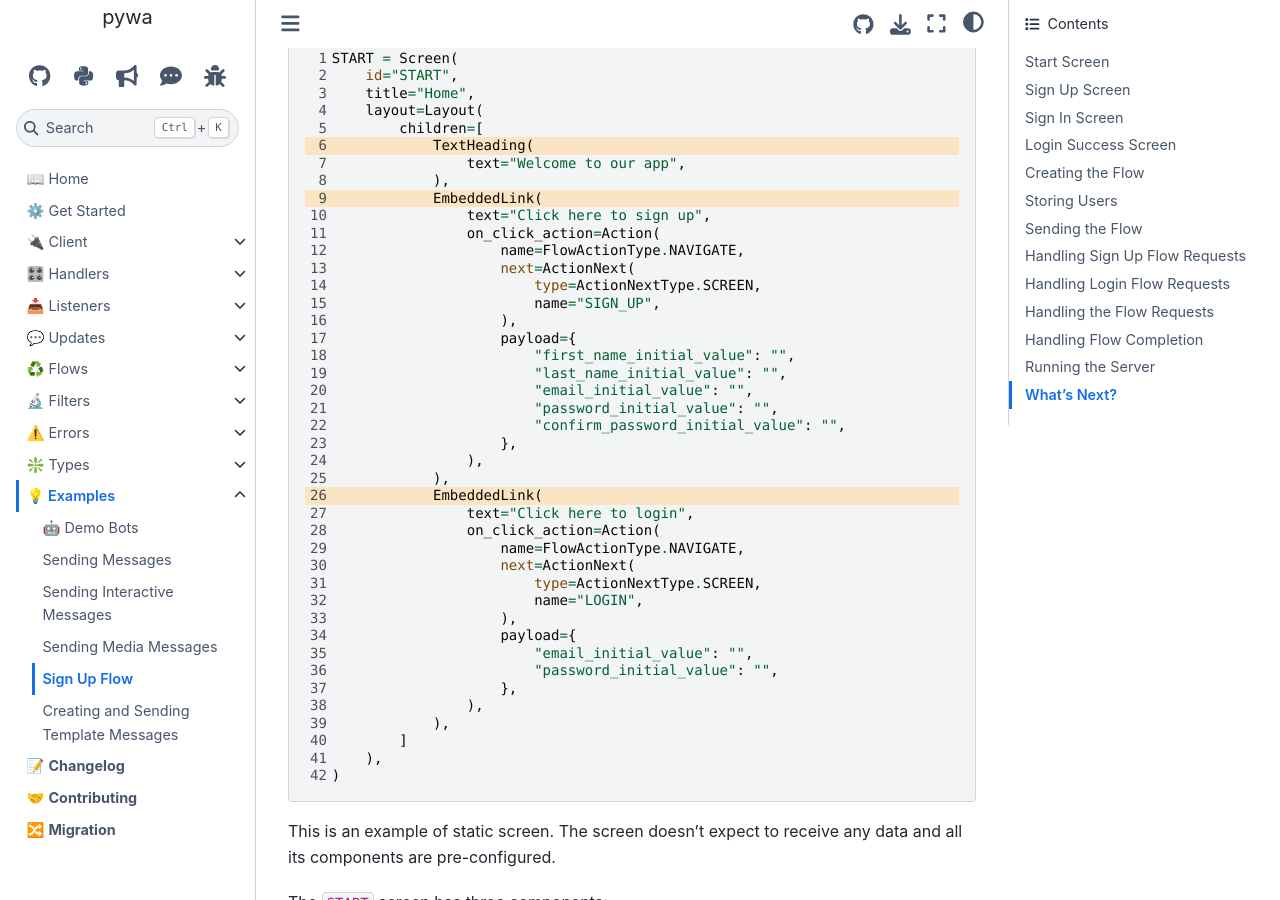
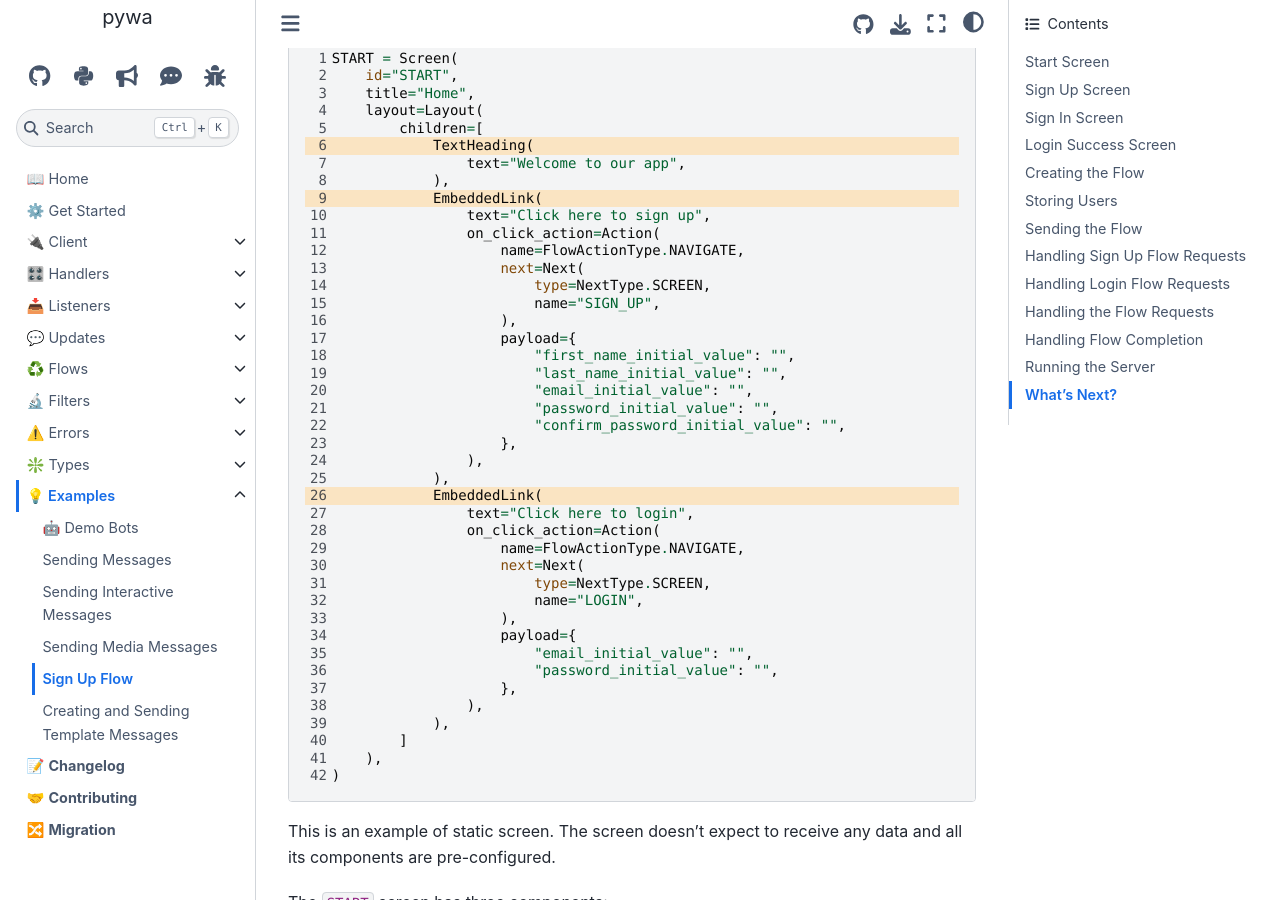
Before and after one commit to david-lev/pywa, a Sphinx documentation site: the page built from docs/source/content/examples/sign_up_flow.rst, in a window 1280 px wide and 900 px high, scrolled down 1430 px. Built offline with Sphinx 7.4.7 and the Sphinx Book theme 1.1.4, drawn with Linux system fonts in a browser that asks for light colours; the version number is read from the project's files by our own code; some of the changed text lies outside the part shown.

Commit message:
[flows] renaming `ActionNext` to `Next` and `ActionNextType` to `NextType`

```diff
--- a/docs/source/content/examples/sign_up_flow.rst
+++ b/docs/source/content/examples/sign_up_flow.rst
@@ -56,8 +56,8 @@ Let's start from the ``START`` screen. This screen welcomes the user and allows
                     text="Click here to sign up",
                     on_click_action=Action(
                         name=FlowActionType.NAVIGATE,
-                        next=ActionNext(
-                            type=ActionNextType.SCREEN,
+                        next=Next(
+                            type=NextType.SCREEN,
                             name="SIGN_UP",
                         ),
                         payload={
@@ -73,8 +73,8 @@ Let's start from the ``START`` screen. This screen welcomes the user and allows
                     text="Click here to login",
                     on_click_action=Action(
                         name=FlowActionType.NAVIGATE,
-                        next=ActionNext(
-                            type=ActionNextType.SCREEN,
+                        next=Next(
+                            type=NextType.SCREEN,
                             name="LOGIN",
                         ),
                         payload={
@@ -132,8 +132,8 @@ The ``SIGN_UP`` screen allows the user to sign up (create an account). Let's tak
                     text="Already have an account?",
                     on_click_action=Action(
                         name=FlowActionType.NAVIGATE,
-                        next=ActionNext(
-                            type=ActionNextType.SCREEN,
+                        next=Next(
+                            type=NextType.SCREEN,
                             name="LOGIN",
                         ),
                         payload={
@@ -283,8 +283,8 @@ Ok, now to the ``LOGIN`` screen. This screen allows the user to login to their e
                     text="Don't have an account?",
                     on_click_action=Action(
                         name=FlowActionType.NAVIGATE,
-                        next=ActionNext(
-                            type=ActionNextType.SCREEN,
+                        next=Next(
+                            type=NextType.SCREEN,
                             name="SIGN_UP",
                         ),
                         payload={
@@ -451,8 +451,8 @@ Here is all the flow code in one place:
             Footer,
             Layout,
             Action,
-            ActionNext,
-            ActionNextType,
+            Next,
+            NextType,
             FlowActionType,
             ComponentRef,
             InputType,
@@ -485,8 +485,8 @@ Here is all the flow code in one place:
                                 text="Click here to sign up",
                                 on_click_action=Action(
                                     name=FlowActionType.NAVIGATE,
-                                    next=ActionNext(
-                                        type=ActionNextType.SCREEN,
+                                    next=Next(
+                                        type=NextType.SCREEN,
                                         name="SIGN_UP",
                                     ),
                                     payload={
@@ -502,8 +502,8 @@ Here is all the flow code in one place:
                                 text="Click here to login",
                                 on_click_action=Action(
                                     name=FlowActionType.NAVIGATE,
-                                    next=ActionNext(
-                                        type=ActionNextType.SCREEN,
+                                    next=Next(
+                                        type=NextType.SCREEN,
                                         name="LOGIN",
                                     ),
                                     payload={
@@ -534,8 +534,8 @@ Here is all the flow code in one place:
                                 text="Already have an account?",
                                 on_click_action=Action(
                                     name=FlowActionType.NAVIGATE,
-                                    next=ActionNext(
-                                        type=ActionNextType.SCREEN,
+                                    next=Next(
+                                        type=NextType.SCREEN,
                                         name="LOGIN",
                                     ),
                                     payload={
@@ -622,8 +622,8 @@ Here is all the flow code in one place:
                                 text="Don't have an account?",
                                 on_click_action=Action(
                                     name=FlowActionType.NAVIGATE,
-                                    next=ActionNext(
-                                        type=ActionNextType.SCREEN,
+                                    next=Next(
+                                        type=NextType.SCREEN,
                                         name="SIGN_UP",
                                     ),
                                     payload={
--- a/docs/source/content/flows/flow_json.rst
+++ b/docs/source/content/flows/flow_json.rst
@@ -86,9 +86,9 @@ Here you will find all the components that make up a Flow JSON object.
 
 .. autoclass:: OpenUrlAction()
 
-.. autoclass:: ActionNext()
+.. autoclass:: Next()
 
-.. autoclass:: ActionNextType()
+.. autoclass:: NextType()
 
 .. autoclass:: ScreenDataRef()
 
```
Also changed, not shown: 5 other files.
